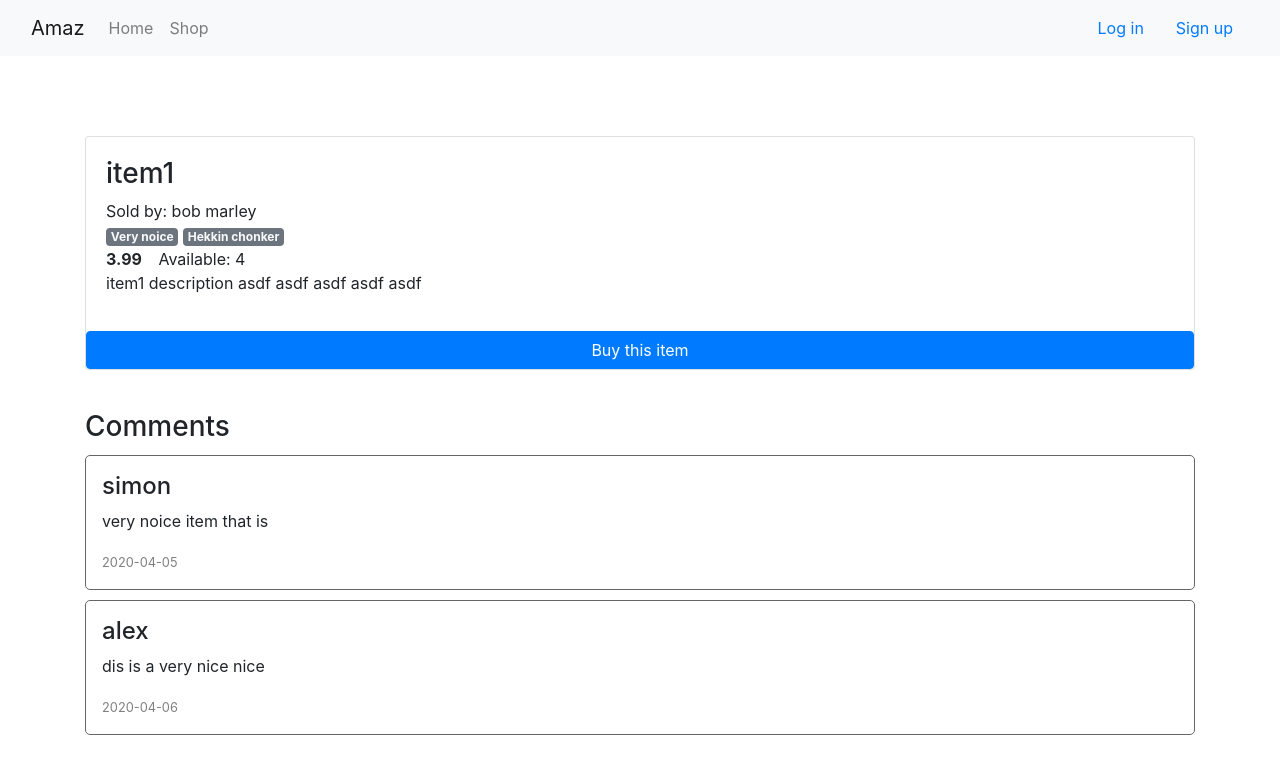
After one commit to simon-martineau/glo2005-projet-session, a Flask app: page /items/1092384750928734 in a window 1280 px wide. The commit adds this page. Shown: the top 774 px of the page. Run offline with Flask 2, Linux system fonts and the light colour scheme; some libraries are stand-ins or nearby versions.

Commit message:
Lots of stuff y'know

```diff
--- a/app.py
+++ b/app.py
@@ -1,14 +1,142 @@
 from conf import BasicConfig
-from flask import Flask, render_template
+from flask import Flask, render_template, request, make_response, redirect
+from database.persistence import ApplicationDatabase
+from sessions import SessionManager
+from auth import UserManager
+from middleware import AuthenticationMiddleware
 
 app = Flask(__name__)
+app.config.from_object(BasicConfig)
 
-app.config.from_object(BasicConfig)
+with app.app_context():
+    db = ApplicationDatabase()
+user_manager = UserManager(db)
+session_manager = SessionManager()
+app.wsgi_app = AuthenticationMiddleware(app.wsgi_app, db, session_manager)
+
+fake_items = [
+    {
+        "id": '1092384750928734',
+        "name": "item1",
+        "description": "item1 description asdf asdf asdf asdf asdf ",
+        "price": 3.99,
+        "tags": ["Very noice", "Hekkin chonker"],
+        "quantity": 4,
+        "seller_name": "bob marley",
+        "comments": [
+            {
+                "username": "simon",
+                "content": "very noice item that is",
+                "timestamp": "2020-04-05"
+            },
+            {
+                "username": "alex",
+                "content": "dis is a very nice nice",
+                "timestamp": "2020-04-06"
+            }
+        ]
+    },
+    {
+        "id": '10923843453456456',
+        "name": "item2",
+        "description": "item2 description qwer qwer qwer qwer qwer ",
+        "price": 113.99,
+        "tags": ["Quite noice", "Mega chonker"],
+        "quantity": 6,
+        "seller_name": "bober",
+        "comments": []
+    }
+]
 
 
 @app.route('/')
-def hello_world():
-    return 'Hello World!'
+def home():
+    return render_template('home.html')
+
+
+@app.route('/login', methods=['GET', 'POST'])
+def login():
+    errors = []
+    if request.method == 'POST':
+        email = request.form.get('email')
+        password = request.form.get('password')
+        # user_id = user_manager.verify_user_credentials(email, password)
+        user_id = '3209485u34jhf9qh3498'  # TODO
+
+        if user_id:
+            session_id = session_manager.create_session(user_id)
+            res = make_response(redirect('/'))
+            res.set_cookie('sessionID', session_id)
+            return res
+        else:
+            errors.append('Invalid username and password combination')
+
+    return render_template('login.html', errors=errors)
+
+
+@app.route('/logout')
+def logout():
+    session_id = request.cookies.get('sessionID')
+    if session_id:
+        session_manager.delete_session(session_id)
+        res = make_response(redirect('/'))
+        res.delete_cookie('sessionID')
+        return res
+    else:
+        return redirect('/')
+
+
+@app.route('/signup', methods=['GET', 'POST'])
+def signup():
+    return render_template('signup.html')
+
+
+@app.route('/signup/buyer', methods=['GET', 'POST'])
+def buyer_signup():
+    if request.method == 'GET':
+        return render_template('buyer_signup.html')
+    else:
+        pass
+
+
+@app.route('/signup/seller', methods=['GET', 'POST'])
+def seller_signup():
+    if request.method == 'GET':
+        return render_template('seller_signup.html')
+    else:
+        pass
+
+
+@app.route('/items')
+def items():
+    # items = db.get_items(name=request.args.get('name'))
+
+    return render_template('items.html', items=fake_items)
+
+
+@app.route('/items/<item_id>')
+def item(item_id):
+    requested_item = next(x for x in fake_items if x['id'] == item_id)
+    comments = requested_item["comments"]
+    return render_template('item.html', item=requested_item, comments=comments)
+
+
+@app.route('/items/<item_id>/buy', methods=['GET', 'POST'])
+def buy_item(item_id):
+    requested_item = next(x for x in fake_items if x['id'] == item_id)
+    return render_template('buy_item.html', item=requested_item)
+
+
+@app.route('/account')
+def account():
+    if not request.environ['user']:
+        return 401
+    else:
+        user = request.environ['user']
+        if user['type'] == 'seller':
+            return render_template('seller_account.html', seller=user)
+        else:
+            return render_template('buyer_account.html', buyer=user)
 
 
 if __name__ == '__main__':
--- /dev/null
+++ b/middleware.py
@@ -0,0 +1,23 @@
+from werkzeug.wrappers import Request
+from sessions import SessionManager
+
+
+class AuthenticationMiddleware:
+    def __init__(self, app, db, session_manager: SessionManager):
+        self.app = app
+        self.db = db
+        self.session_manager = session_manager
+
+    def __call__(self, environ, start_response):
+        request = Request(environ)
+        session_id = request.cookies.get('sessionID')
+        if session_id:
+            user_id = self.session_manager.get_user_id(session_id)
+            # user = self.db.get_user_by_id(user_id)
+            user = {
+                'id': 'a09yf90a87dsf',
+                'email': 'asdf@gmail.com'
+            }  # TODO
+            environ['user'] = user
+
+        return self.app(environ, start_response)
--- /dev/null
+++ b/queries.txt
@@ -0,0 +1,4 @@
+get_items(name=None)
+get_item_by_id(id)
+get_user_by_id(id)
+get_user_by_email(email)
--- a/requirements.txt
+++ b/requirements.txt
@@ -5,3 +5,5 @@ Jinja2==2.11.3
 MarkupSafe==1.1.1
 PyMySQL==1.0.2
 Werkzeug==1.0.1
+
+passlib~=1.7.4
--- /dev/null
+++ b/static/style.css
@@ -0,0 +1,55 @@
+.spacer {
+    height: 200px;
+}
+
+.item-card {
+    width: 45%;
+}
+
+.items-container {
+    display: flex;
+    flex-direction: row;
+    justify-content: space-around;
+}
+
+.price-tag {
+    font-weight: bold;
+}
+
+.quantity {
+    margin-left: 12px;
+}
+
+.flex-between {
+    display: flex;
+    flex-direction: row;
+    justify-content: space-between;
+}
+
+.form-box-wrapper {
+    display: flex;
+    flex-direction: column;
+    align-items: center;
+    justify-content: center;
+    height: 90vh;
+    width: 100%;
+}
+
+.form-box {
+    border: 1px solid #333;
+    border-radius: 5px;
+    padding: 24px;
+    width: 500px;
+}
+
+.comment-box {
+    border: 1px solid #666;
+    padding: 16px;
+    border-radius: 5px;
+    margin-bottom: 10px;
+}
+
+.comment-timestamp {
+    font-size: 0.8em;
+    color: gray;;
+}
--- a/templates/base.html
+++ b/templates/base.html
@@ -3,18 +3,48 @@
 <head>
 	<link rel="stylesheet" href="https://stackpath.bootstrapcdn.com/bootstrap/4.4.1/css/bootstrap.min.css"
 	      integrity="sha384-Vkoo8x4CGsO3+Hhxv8T/Q5PaXtkKtu6ug5TOeNV6gBiFeWPGFN9MuhOf23Q9Ifjh" crossorigin="anonymous">
+	<link rel="stylesheet" href="{{ url_for('static', filename='style.css') }}" type="text/css"/>
 </head>
 <body>
 {% block navigation %}
+	<nav class="navbar navbar-expand-lg navbar-light bg-light">
+		<div class="container-fluid">
+			<a class="navbar-brand" href="{{ url_for('home') }}">Amaz</a>
+			<button class="navbar-toggler" type="button" data-bs-toggle="collapse" data-bs-target="#navbarScroll"
+			        aria-controls="navbarScroll" aria-expanded="false" aria-label="Toggle navigation">
+				<span class="navbar-toggler-icon"></span>
+			</button>
+			<div class="collapse navbar-collapse" id="navbarText">
+				<ul class="navbar-nav me-auto mb-2 mb-lg-0">
+					<li class="nav-item">
+						<a class="nav-link" aria-current="page" href="{{ url_for('home') }}">Home</a>
+					</li>
+					<li class="nav-item">
+						<a class="nav-link" href="{{ url_for('items') }}">Shop</a>
+					</li>
+				</ul>
+			</div>
+			{% if not request.environ['user'] %}
+				<a class="nav-link nav-item" href="{{ url_for('login') }}">Log in</a>
+				<a class="nav-link nav-item" href="{{ url_for('signup') }}">Sign up</a>
+			{% else %}
+				{% set user = request.environ['user'] %}
+				<span class="nav-item">Logged in as {{ user.email }}</span>
+				<a class="nav-link nav-item" href="{{ url_for('account') }}">Account</a>
+				<a class="nav-link nav-item" href="{{ url_for('logout') }}">Log out</a>
+			{% endif %}
+		</div>
 
+	</nav>
 {% endblock %}
 
 
-<div class="container">
-	{% block body %}
-	{% endblock %}
-</div>
-
+{% block outer_body %}
+	<div class="container">
+		{% block body %}
+		{% endblock %}
+	</div>
+{% endblock outer_body %}
 
 <script src="https://code.jquery.com/jquery-3.4.1.slim.min.js"
         integrity="sha384-J6qa4849blE2+poT4WnyKhv5vZF5SrPo0iEjwBvKU7imGFAV0wwj1yYfoRSJoZ+n"
--- /dev/null
+++ b/templates/buy_item.html
@@ -0,0 +1,4 @@
+{% extends 'base.html' %}
+{% block body %}
+	buy item page
+{% endblock %}
--- /dev/null
+++ b/templates/item.html
@@ -0,0 +1,41 @@
+{% extends 'base.html' %}
+{% block body %}
+	<div style="height: 80px"></div>
+	<div class="card big-item-card">
+		<div class="card-body">
+			<h3>{{ item.name }}</h3>
+			<div>Sold by: {{ item.seller_name }}</div>
+			<div>
+				{% for tag in item.tags %}
+					<span class="badge bg-secondary text-light">{{ tag }}</span>
+				{% endfor %}
+			</div>
+			<div>
+				<span class="price-tag">{{ item.price }}</span>
+				<span class="quantity">Available: {{ item.quantity }}</span>
+			</div>
+			<p>{{ item.description }}</p>
+		</div>
+		<a class="btn btn-primary" href="{{ url_for('buy_item', item_id=item.id) }}">Buy this item</a>
+	</div>
+	<div style="height: 40px"></div>
+
+
+
+	<h3 class="card-title">
+		Comments
+	</h3>
+	{% if not comments %}
+		<p>There are no comments for this item</p>
+	{% else %}
+		{% for comment in comments %}
+			<div class="comment-box">
+				<h4>{{ comment.username }}</h4>
+				<p>{{ comment.content }}</p>
+				<span class="comment-timestamp">{{ comment.timestamp }}</span>
+			</div>
+		{% endfor %}
+	{% endif %}
+
+
+{% endblock %}
```
Also changed, not shown: auth.py (added, +32 -0 lines), conf.py (+4 -4 lines), sessions.py (added, +18 -0 lines), templates/buyer_signup.html (added, +47 -0 lines), templates/home.html (added, +17 -0 lines), templates/items.html (added, +32 -0 lines), templates/login.html (added, +20 -0 lines), templates/seller_signup.html (added, +39 -0 lines), templates/signup.html (added, +11 -0 lines).
